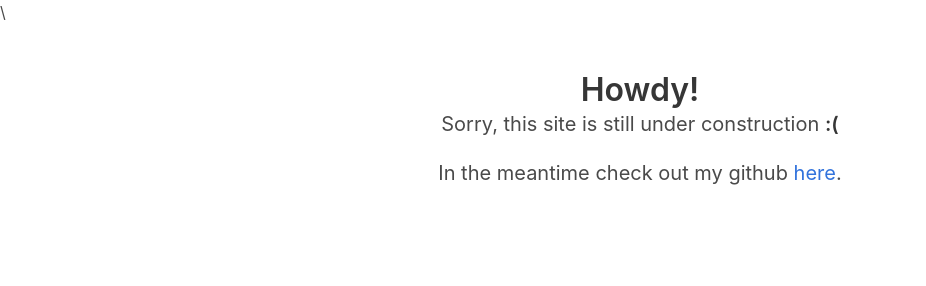
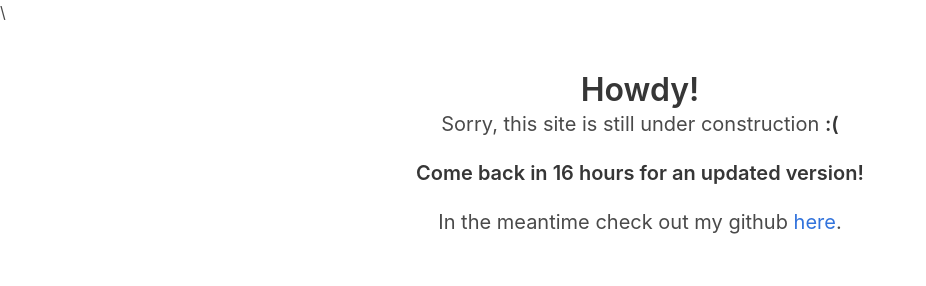
Before and after one commit to gautomdas/gautomdas.github.io, a plain HTML site: page index.html in a window 1280 px wide. Shown: the whole page, without its empty margins (0-926 px from the left). Drawn offline with nearby package versions, Linux system fonts and the light colour scheme.

Commit message:
Update index.html

```diff
--- a/index.html
+++ b/index.html
@@ -17,6 +17,9 @@
         Sorry, this site is still under construction <strong>:(</strong>
       </p>
       <p class="subtitle">
+        <strong>Come back in 16 hours for an updated version!</strong>
+      </p>
+      <p class="subtitle">
         In the meantime check out my github <a href="https://github.com/gautomdas">here</a>.
       </p>
     </div>
```
